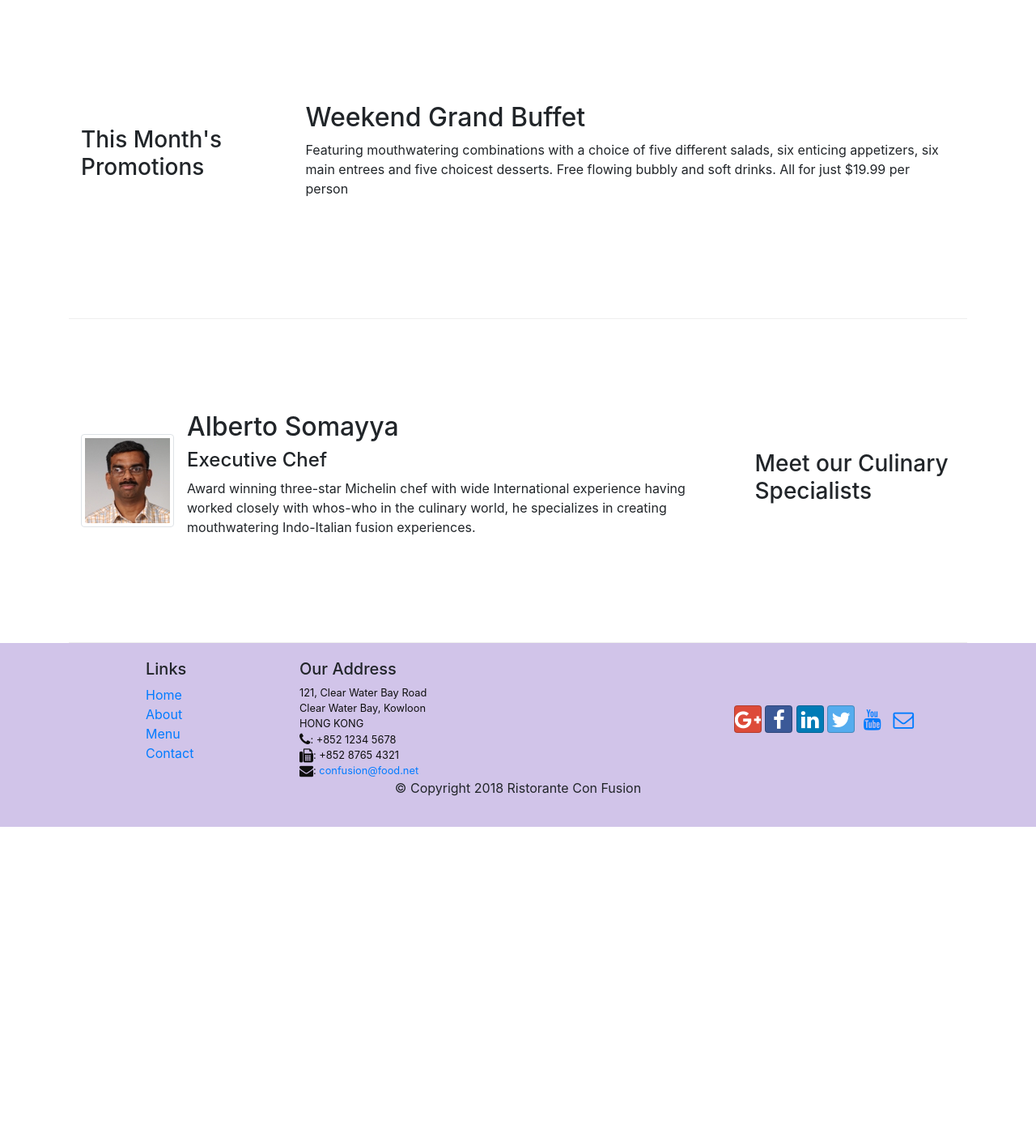
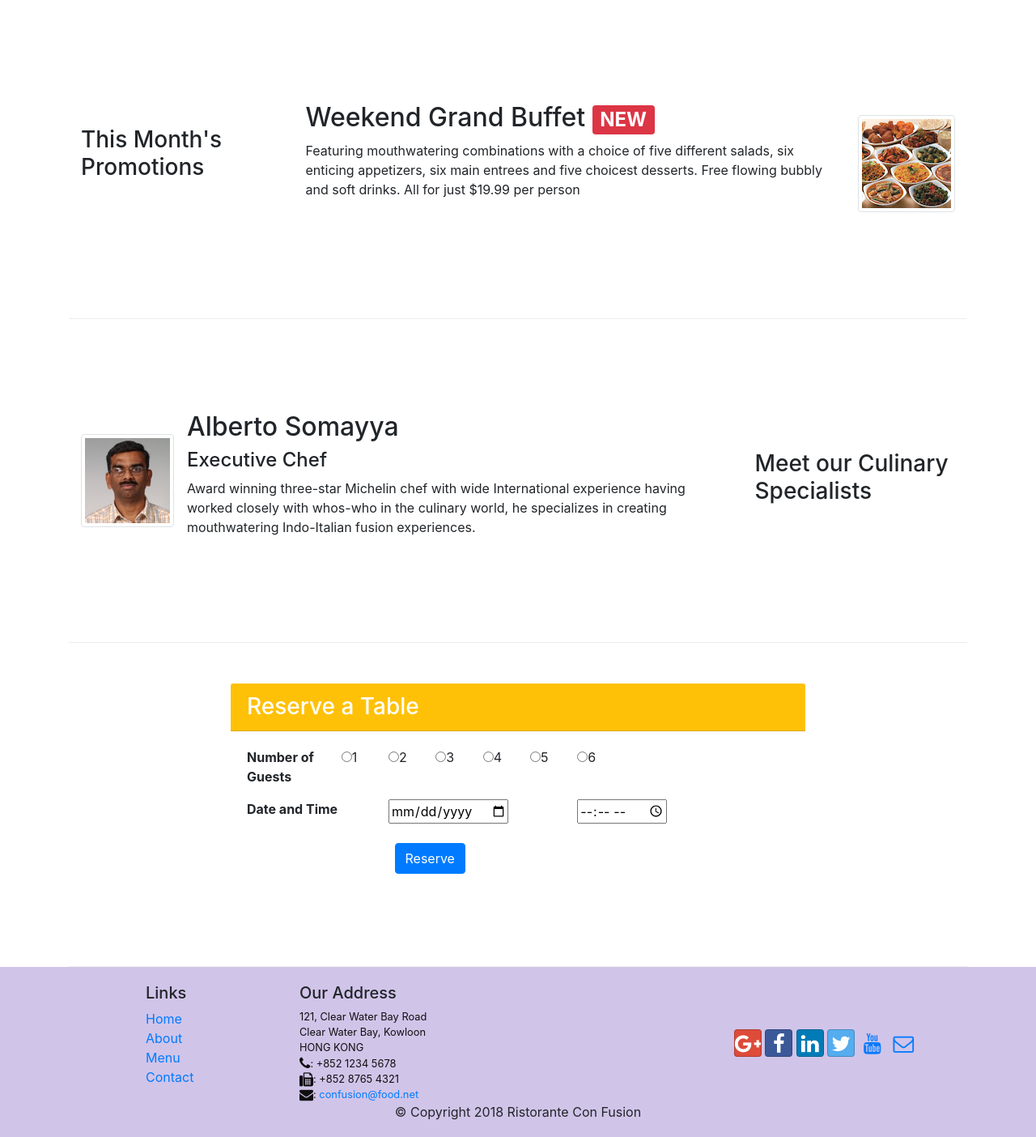
Before and after one commit to yashvanthkg/conFusion, a website: page index.html in a window 1280 px wide. Shown: the part 740-2144 px from the top of the page at 81% size. Before the commit the page ends 1761 px from the top, so only its background shows below. Drawn offline with nearby package versions, Linux system fonts and the light colour scheme.

Commit message:
assignment 2

```diff
--- a/index.html
+++ b/index.html
@@ -39,8 +39,12 @@
                     <h1>Ristorante con Fusion</h1>
                     <p>We take inspiration from the World's best cuisines, and create a unique fusion experience. Our lipsmacking creations will tickle your culinary senses!</p>
                 </div>
-                <div class="col-12 col-sm align-self-center">
+                <div class="col-12 col-sm-3 align-self-center">
                     <img src="img/logo.png" class="img-fluid">
+                </div>
+                <div class="col-xs-12 col-sm-3 align-self-center">
+                    <a href="#reserve-form"  role="button" class="btn btn-block  btn-warning">
+                        Reserve Table</a>
                 </div>
             </div>
         </div>
@@ -71,8 +75,14 @@
                 <h3>This Month's Promotions</h3>
             </div>
             <div class="col col-sm col-md">
-                <h2>Weekend Grand Buffet</h2>
-                <p>Featuring mouthwatering combinations with a choice of five different salads, six enticing appetizers, six main entrees and five choicest desserts. Free flowing bubbly and soft drinks. All for just $19.99 per person </p>
+                <div class="media">
+                    <div class="media-body">
+                        <h2 class="mt-0">Weekend Grand Buffet <span class="badge badge-danger">NEW</span></h2>
+                        <p>Featuring mouthwatering combinations with a choice of five different salads, six enticing appetizers, six main
+                            entrees and five choicest desserts. Free flowing bubbly and soft drinks. All for just $19.99 per person </p>
+                    </div>
+                    <img class="d-flex ml-3 img-thumbnail align-self-end" src="img/buffet.png" alt="grandbuffet">
+                </div>
             </div>
         </div>
 
@@ -92,6 +102,40 @@
                             creating mouthwatering Indo-Italian fusion experiences.
                         </p>
                     </div>
+                </div>
+            </div>
+        </div>
+        <div class="row row-content">
+            <div class="col-12 col-sm-8 offset-sm-2">
+                <h3 class="card-header bg-warning reserve text-white">Reserve a Table</h3>
+                <div class="card-body">
+                    <form id="reserve-form">
+                        <dl class="row">
+                            <dt class="col-2">Number of Guests</dt>
+                            <dd class="col-1"><input type="radio" name="select" id="one" value="1"><label for="one">1</label>
+                            </dd>
+                            <dd class="col-1"><input type="radio" name="select" id="two" value="2"><label for="two">2</label>
+                            </dd>
+                            <dd class="col-1"><input type="radio" name="select" id="thr" value="3"><label for="thr">3</label>
+                            </dd>
+                            <dd class="col-1"><input type="radio" name="select" id="four" value="4"><label for="four">4</label>
+                            </dd>
+                            <dd class="col-1"><input type="radio" name="select" id="five" value="5"><label for="five">5</label>
+                            </dd>
+                            <dd class="col-1"><input type="radio" name="select" id="six" value="6"><label for="six">6</label>
+                            </dd>
+                        </dl>
+                        <dl class="row">
+                            <dt class="col-12 col-md-3">Date and Time</dt>
+                            <dd class="col-12 col-md-4"><input type="date" placeholder="Date"></dd>
+                            <dd class="col-12 col-md-4"><input type="time" placeholder="Time"></dd>
+                        </dl>
+                        <div class="col-md-9 offset-md-3">
+                            <button type="submit" class="btn btn-primary">
+                                Reserve
+                            </button>
+                        </div>
+                    </form>
                 </div>
             </div>
         </div>
```
